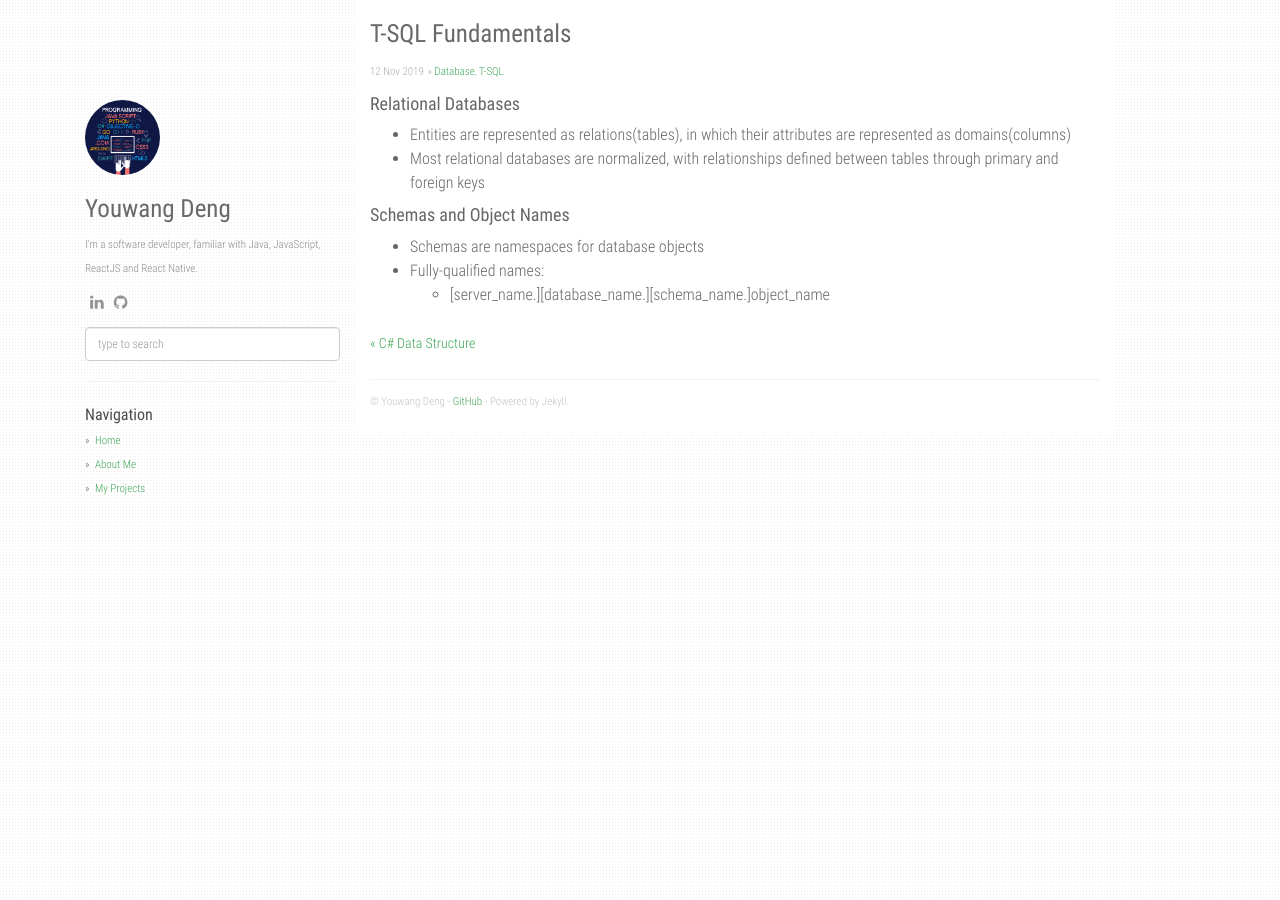
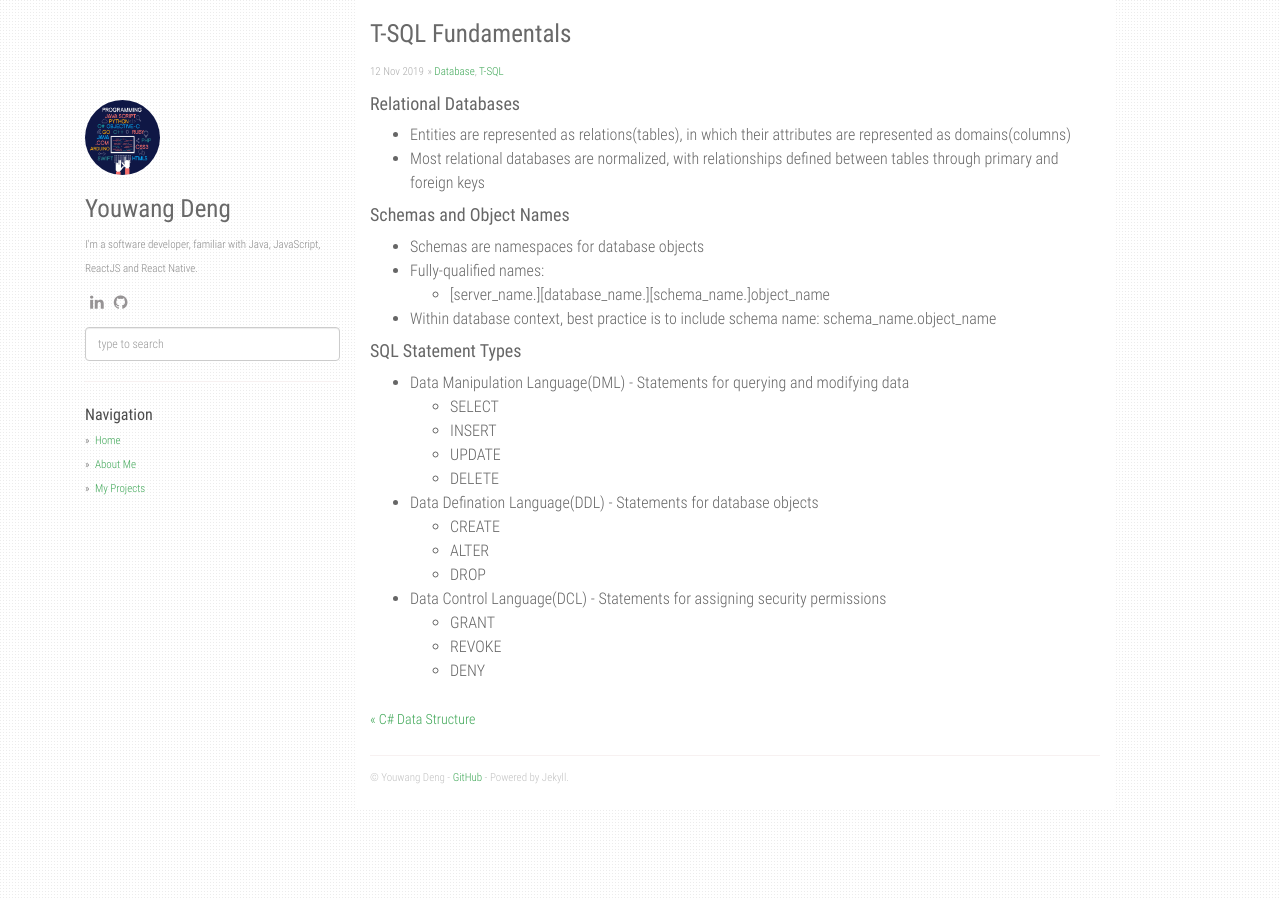
Before and after one commit to YouwangDeng/YouwangDeng.github.io, a Jekyll site: the page built from _posts/2019-11-12-T-SQL-Fundamental.md, in a window 1280 px wide. Built offline with Jekyll 4.4.1, drawn with Linux system fonts in a browser that asks for light colours.

Commit message:
add SQL statement types

```diff
--- a/_posts/2019-11-12-T-SQL-Fundamental.md
+++ b/_posts/2019-11-12-T-SQL-Fundamental.md
@@ -12,3 +12,19 @@ categories: [Database,T-SQL]
 - Schemas are namespaces for database objects
 - Fully-qualified names:
     - [server_name.][database_name.][schema_name.]object_name
+- Within database context, best practice is to include schema name: schema_name.object_name
+
+#### SQL Statement Types
+- Data Manipulation Language(DML) - Statements for querying and modifying data
+    - SELECT
+    - INSERT
+    - UPDATE
+    - DELETE
+- Data Defination Language(DDL) - Statements for database objects
+    - CREATE
+    - ALTER
+    - DROP
+- Data Control Language(DCL) - Statements for assigning security permissions
+    - GRANT
+    - REVOKE
+    - DENY
```
